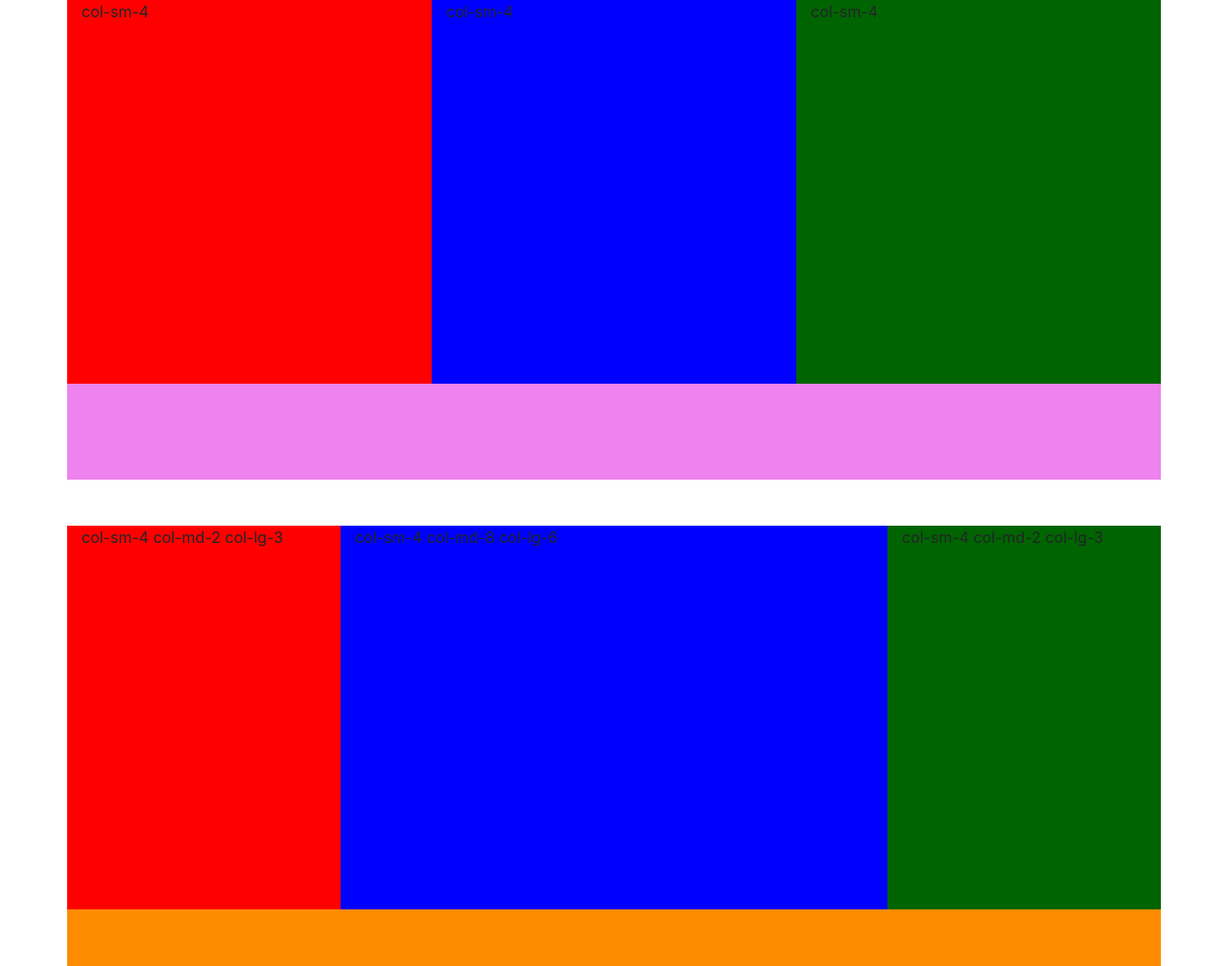
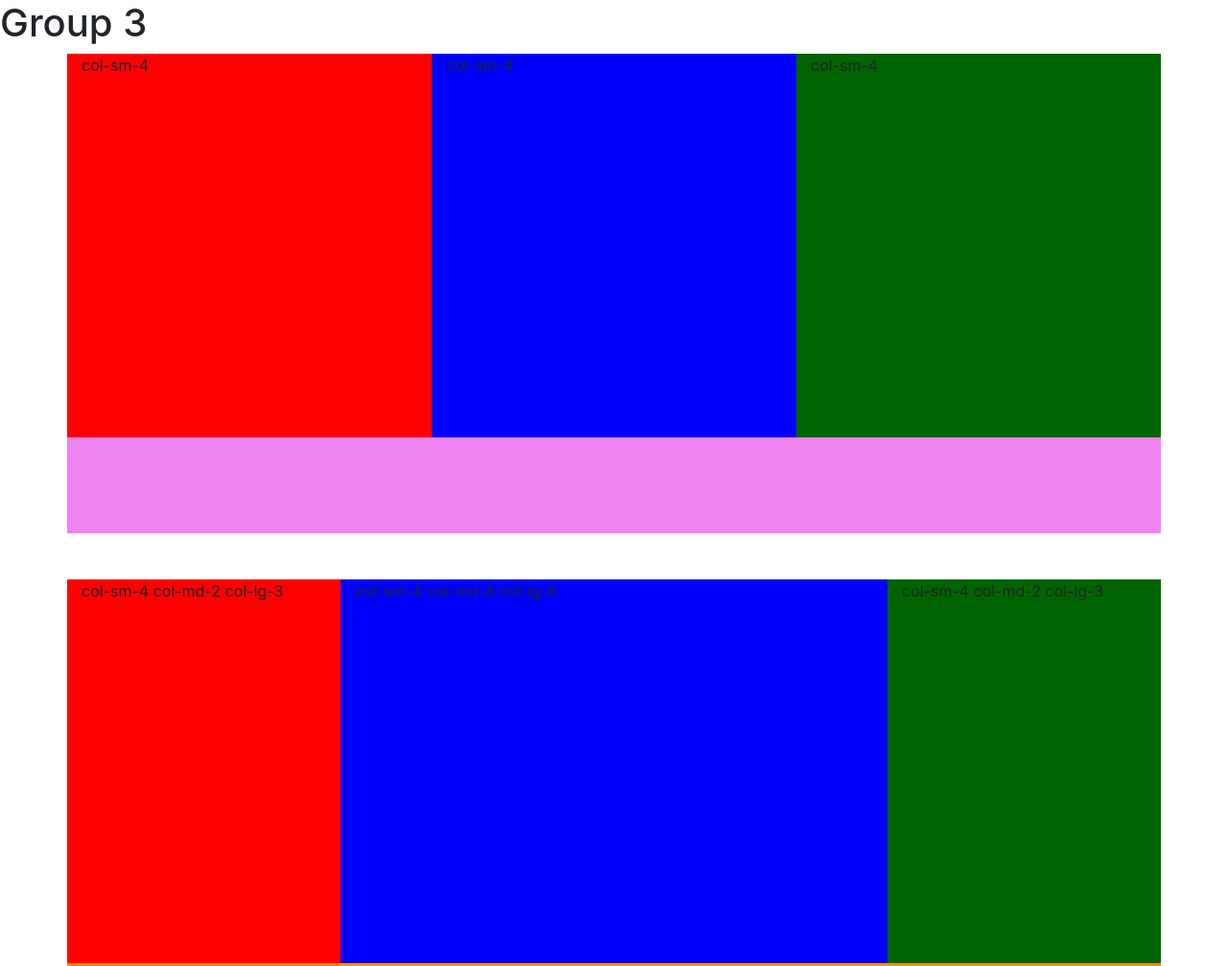
Before and after one commit to Thuan412003/Group3_T1.2108.A0_Eproject.3, a plain HTML site: page index.html in a window 1280 px wide. Shown: the top 1007 px of the page at 96% size. Drawn offline with nearby package versions, Linux system fonts and the light colour scheme.

Commit message:
Thái update

```diff
--- a/index.html
+++ b/index.html
@@ -12,7 +12,7 @@
 
 </head>
 <body>
-
+    <h1> Group 3 </h1>
     <div class="container">
         <div class="row" style="background-color: violet; height:500px;">
             <div class="col-sm-4" style="background-color: red; height: 400px;">col-sm-4</div>
@@ -40,6 +40,5 @@
             <div class="col-md-2" style="background-color: darkgreen; height: 400px;">col-sm-3 col-md-2 col-lg-2</div>
         </div>
     </div>
-    edit1
 </body>
 </html>
```
